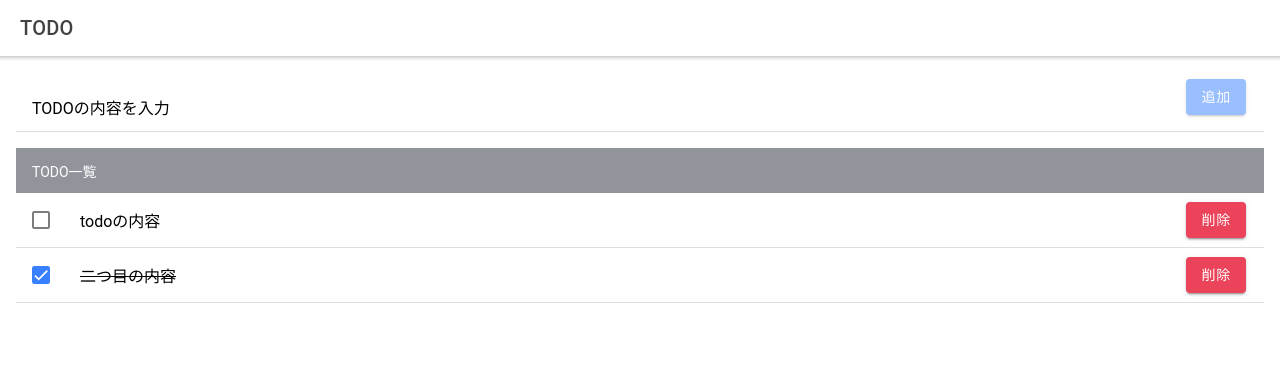
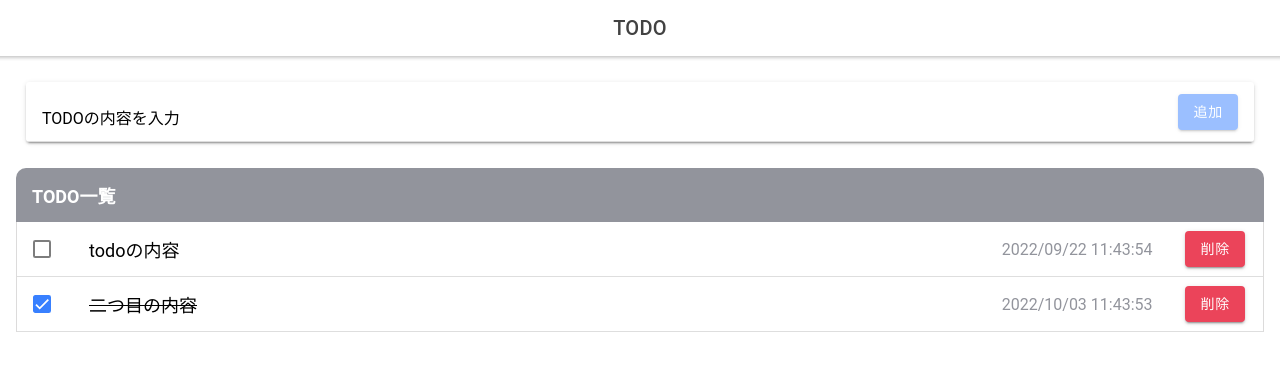
Before and after one commit to SomaTakata/todo-with-ionic, a React (Vite) app: page / in a window 1280 px wide. Shown: the top 370 px of the page. Built offline with nearby package versions, Linux system fonts and the light colour scheme.

Commit message:
2022/10/18

```diff
--- a/src/App.tsx
+++ b/src/App.tsx
@@ -36,20 +36,20 @@ import {
   IonReorder,
   IonReorderGroup,
   IonVirtualScroll,
+  IonCard,
 } from "@ionic/react";
 import "./style.css";
 import { IonInputCustomEvent, InputChangeEventDetail } from "@ionic/core";
 import { useState } from "react";
 import { nanoid } from "nanoid";
-import zh from "@mobiscroll/react/dist/src/i18n/zh";
-import { returnDate } from "@mobiscroll/react/dist/src/core/util/datetime";
 
 setupIonicReact();
 interface Todo {
   id: string;
   content: string;
   boolean: boolean;
-  isDone: false;
+  isDone: boolean;
+  todoDate: string;
 }
 interface editTodo {
   content: string;
@@ -63,12 +63,14 @@ function App() {
       id: "1",
       boolean: false,
       isDone: false,
+      todoDate: "2022/09/22 11:43:54",
     },
     {
       id: "2",
       content: "二つ目の内容",
       boolean: true,
       isDone: true,
+      todoDate: "2022/10/03 11:43:53",
     },
   ]);
   // 入力ホーム
@@ -107,6 +109,7 @@ function App() {
       content: input,
       boolean: true,
       isDone: false,
+      todoDate: new Date().toLocaleString(),
     };
 
     setTodos((prevState) => [...prevState, newTodo]);
@@ -127,6 +130,7 @@ function App() {
           </IonToolbar>
         </IonHeader>
         <IonContent className="ion-padding ">
+          <IonCard>
             <IonItem>
               <IonLabel position="floating">TODOの内容を入力</IonLabel>
               <IonInput
@@ -139,6 +143,7 @@ function App() {
                 item-right
                 size="default"
                 slot="end"
+                className="add"
                 disabled={input === ""}
                 type="submit"
                 onClick={handleSubmit}
@@ -146,11 +151,12 @@ function App() {
                 追加
               </IonButton>
             </IonItem>
+          </IonCard>
           <IonList className="ion-padding-vertical">
             <IonListHeader color="medium">TODO一覧</IonListHeader>
             {todos.map((todo) => {
               return (
-                <IonItem key={todo.id}>
+                <IonItem key={todo.id} className="border">
                   <IonCheckbox
                     checked={todo.isDone}
                     onIonChange={(e) => {
@@ -175,7 +181,7 @@ function App() {
                   />
 
                   <IonInput
-                    class="text"
+                    className="text"
                     type="text"
                     value={todo.content}
                     onIonChange={(e) => {
@@ -203,6 +209,9 @@ function App() {
                       textDecoration: todo.isDone ? "line-through " : "",
                     }}
                   />
+                  <IonLabel class="date" color="medium">
+                    {todo.todoDate.toLocaleString()}
+                  </IonLabel>
 
                   <IonButton
                     slot="end"
--- a/src/style.css
+++ b/src/style.css
@@ -4,5 +4,25 @@ ion-checkbox {
   float: left;
 }
 ion-input.text {
-  border: 10px;
+  font-size: large;
 }
+ion-button.add {
+  margin: auto;
+}
+ion-item.border {
+  border-left: 1.5px solid rgb(220, 219, 219);
+  border-right: 1.5px solid rgb(220, 219, 219);
+}
+ion-list-header {
+  font-size: large;
+  font-weight: bolder;
+  height: 54px;
+  border-top-left-radius: 10px;
+  border-top-right-radius: 10px;
+}
+ion-header {
+  text-align: center;
+}
+ion-label.date {
+  font-size: small;
+}
```
Lines whose indentation alone changed are shown as unchanged.
